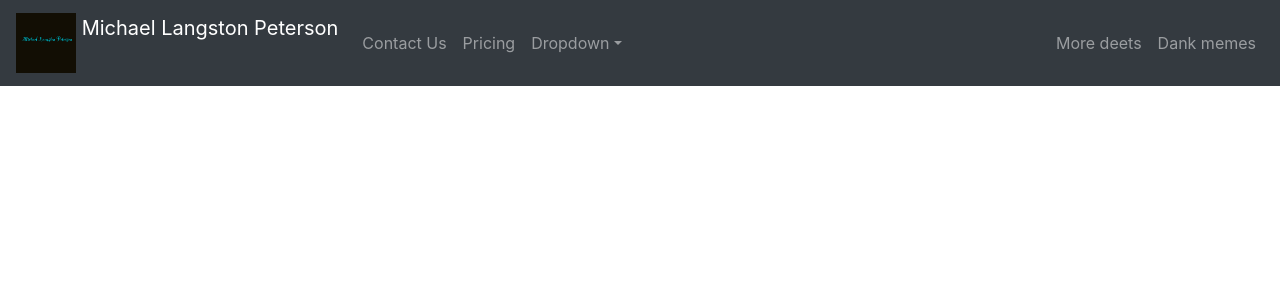
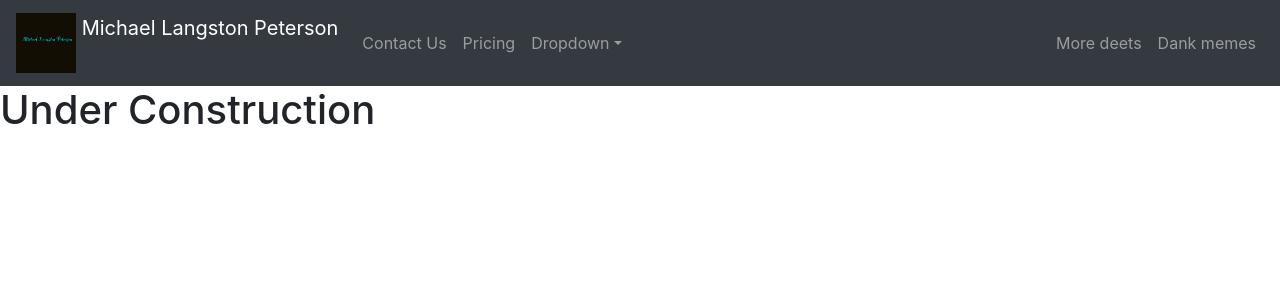
Before and after one commit to MorganPeterson1313/Langston, a React (Create React App) app: page /home in a window 1280 px wide. Shown: the top 300 px of the page. Built offline with nearby package versions, Linux system fonts and the light colour scheme.

Commit message:
added a fix to  homepage

```diff
--- a/src/App.js
+++ b/src/App.js
@@ -51,8 +51,8 @@ class App extends Component  {
   </Navbar.Collapse>
 </Navbar>
       <Switch>
-              <Route exact path='/' component={Home} />
-              <Route exact path='/Contact' component={Contact} />
+              <Route exact path='/home' component={Home} />
+              <Route path='/Contact' component={Contact} />
                         {/* <Route render={function () {
                             return <p>Not found</p>
                         }} /> */}
--- a/src/Components/Home.js
+++ b/src/Components/Home.js
@@ -0,0 +1,15 @@
+import React, { Component } from 'react'
+
+export class Home extends Component {
+    render() {
+        return (
+            <div>
+             <h1 >
+              Under Construction
+            </h1>
+            </div>
+        )
+    }
+}
+
+export default Home
```
